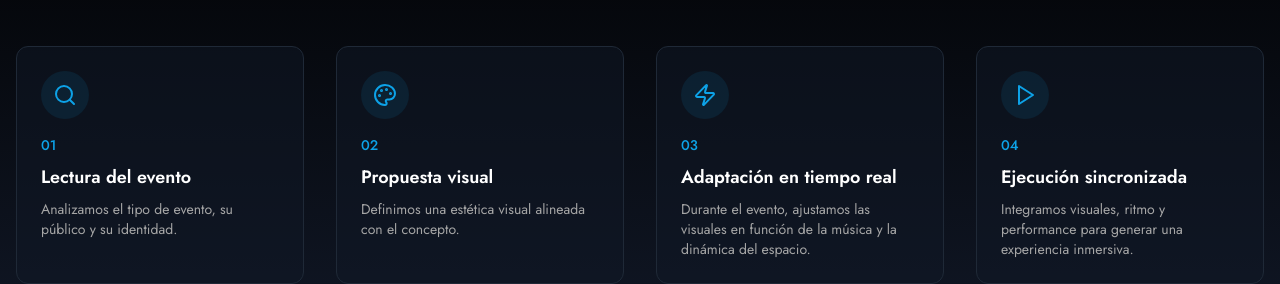
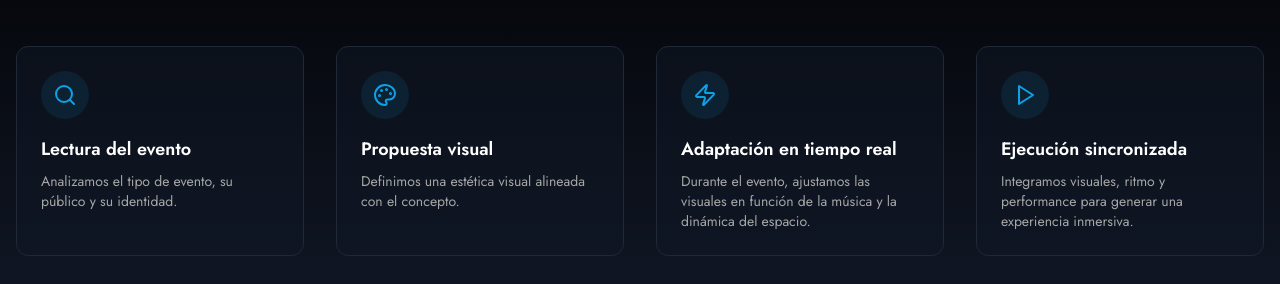
Before and after one commit to felixMonti/prisma_lp, a Next.js app: page / in a window 1280 px wide. Shown: the part 2860-3144 px from the top of the page. Built offline with nearby package versions, Linux system fonts and the light colour scheme.

Commit message:
feat: remove numbered labels from "Cómo Trabajamos" cards
Enhance card display for cleaner look.

Co-authored-by: pablo felix celestino y monti nilo <175974086+felixMonti@users.noreply.github.com>

```diff
--- a/components/how-we-work.tsx
+++ b/components/how-we-work.tsx
@@ -96,9 +96,6 @@ export default function HowWeWork() {
                   <div className="w-12 h-12 bg-primary/10 rounded-full flex items-center justify-center mb-4">
                     <Icon className="w-6 h-6 text-primary" />
                   </div>
-                  <div className="text-sm text-primary font-medium mb-2">
-                    {String(index + 1).padStart(2, "0")}
-                  </div>
                   <h3 className="text-lg font-semibold mb-2">{step.title}</h3>
                   <p className="text-muted-foreground text-sm">{step.description}</p>
                 </div>
```
